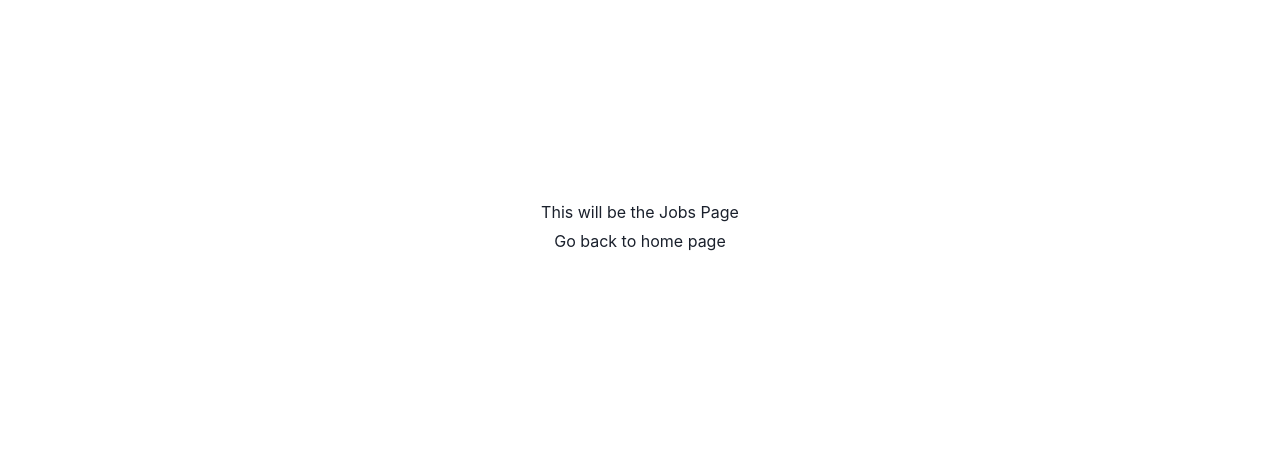
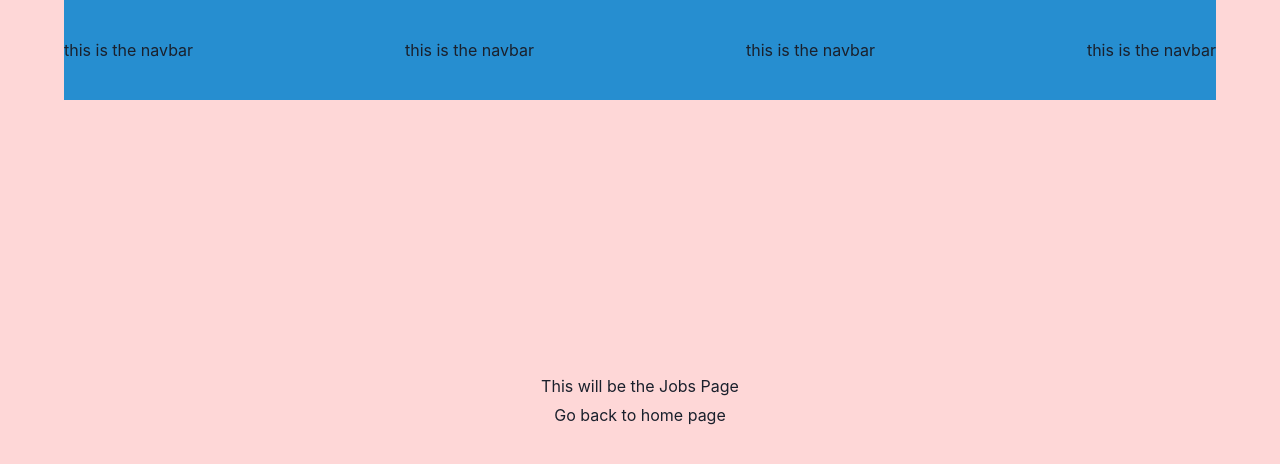
Before and after one commit to chingu-voyages/v28-bears-team-10, a Next.js app: page /jobs in a window 1280 px wide. Shown: the top 464 px of the page. Built offline with nearby package versions, Linux system fonts and the light colour scheme.

Commit message:
Add layout and nav basic components across all pages

```diff
--- /dev/null
+++ b/components/Layout.js
@@ -0,0 +1,30 @@
+import React from 'react';
+import Head from 'next/head';
+import Nav from './Nav';
+import { Container, Flex } from '@chakra-ui/react';
+
+export default function Layout({ children }) {
+    return (
+        <>
+            <Head>
+                <link rel="icon" href="" />
+                <meta
+                    name="description"
+                    content="Chinu.io project - an app that connects charities and volunteers to help with digital products andissues"
+                />
+            </Head>
+            <Flex
+                maxW="100%"
+                h="100vh"
+                bg="red.100"
+                display="flex"
+                my="0"
+                mx="auto"
+                justify="center"
+                align="center">
+                <Nav />
+                {children}
+            </Flex>
+        </>
+    );
+}
--- /dev/null
+++ b/components/Nav.js
@@ -0,0 +1,23 @@
+import React from 'react';
+import { Box, Center, Container, Flex } from '@chakra-ui/layout';
+
+export default function Nav({ children }) {
+    return (
+        <>
+            <Flex
+                bg="blue"
+                pos="fixed"
+                top={0}
+                w="90vw"
+                height="100px"
+                direction="row"
+                align="center"
+                justify="space-between">
+                <Box>this is the navbar</Box>
+                <Box>this is the navbar</Box>
+                <Box>this is the navbar</Box>
+                <Box>this is the navbar</Box>
+            </Flex>
+        </>
+    );
+}
--- a/pages/_app.js
+++ b/pages/_app.js
@@ -1,16 +1,16 @@
-import "../styles/globals.css";
-import { extendTheme } from "@chakra-ui/react";
+import '../styles/globals.css';
+import { extendTheme } from '@chakra-ui/react';
 
-import { ChakraProvider } from "@chakra-ui/react";
+import { ChakraProvider } from '@chakra-ui/react';
 
 const theme = extendTheme({
     colors: {
-    transparent: "transparent",
-    black: "#000",
-    white: "#fff",
-    orange: "#FF6700",
-    blue: "#268ED0",
-  },
+        transparent: 'transparent',
+        black: '#000',
+        white: '#fff',
+        orange: '#FF6700',
+        blue: '#268ED0'
+    }
 });
 
 function MyApp({ Component, pageProps }) {
--- a/pages/jobs.js
+++ b/pages/jobs.js
@@ -1,20 +1,23 @@
-import Head from "next/head";
-import styles from "../styles/Home.module.css";
-import { Box, SimpleGrid, Center, Text, Container } from "@chakra-ui/react";
-import Link from "next/link";
+import Head from 'next/head';
+import styles from '../styles/Home.module.css';
+import { Box, SimpleGrid, Center, Text, Container } from '@chakra-ui/react';
+import Link from 'next/link';
+import Layout from '../components/Layout';
 
 export default function JobsPage() {
     return (
         <>
-      <Container mt="200px" centerContent>
+            <Layout>
+                <Container centerContent>
                     <Text>This will be the Jobs Page</Text>
                     <Text mt="5px" color="colors.blue">
-          Go back to{" "}
+                        Go back to{' '}
                         <Link href="/" color="blue">
                             home page
                         </Link>
                     </Text>
                 </Container>
+            </Layout>
         </>
     );
 }
```
Also changed, not shown: pages/index.js (+11 -18 lines), pages/volunteers.js (+9 -6 lines). Lines whose indentation alone changed are shown as unchanged.
